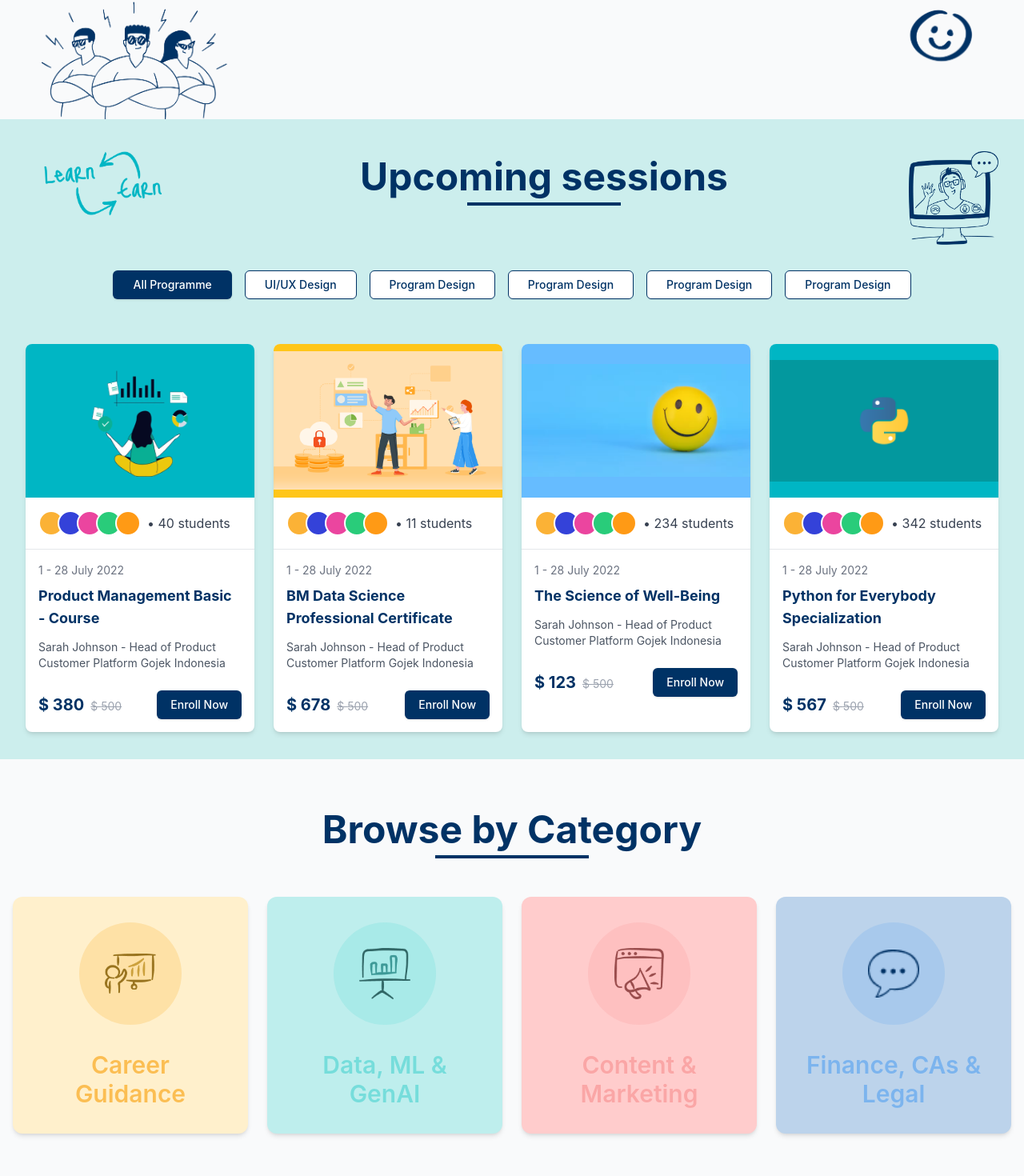
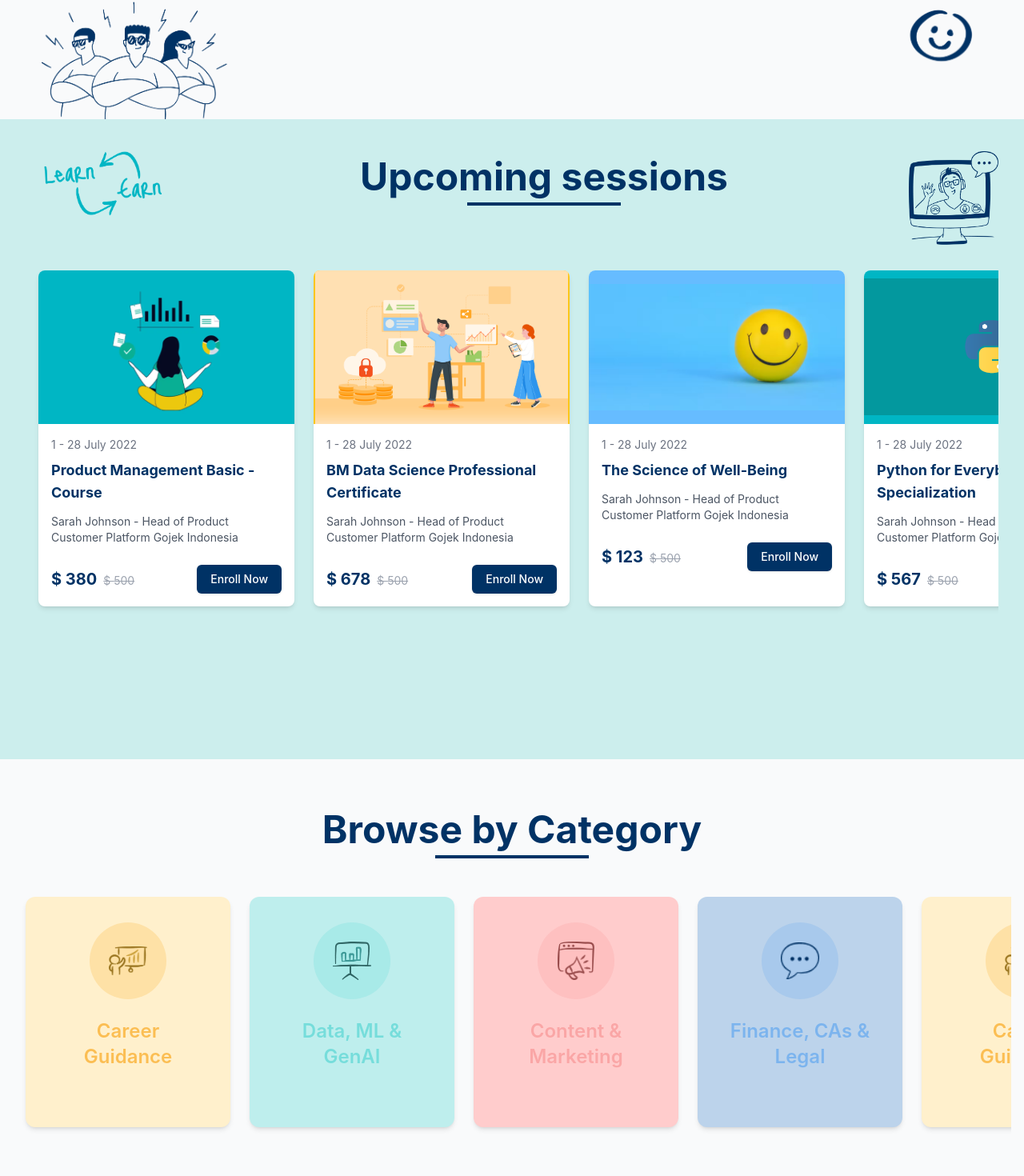
Before and after one commit to shourya0-0/IndieGuru, a React (Vite) app: page / in a window 1280 px wide. Shown: the part 1511-2981 px from the top of the page at 80% size. Built offline with nearby package versions, Linux system fonts and the light colour scheme.

Commit message:
addded horizontal scroll in sections

```diff
--- a/src/components/EducationalPlatform.jsx
+++ b/src/components/EducationalPlatform.jsx
@@ -1,5 +1,7 @@
 import React from "react";
-import { Button } from "./ui/button"; // Make sure this path is correct
+import { Button } from "./ui/button"; // Ensure the path is correct
+// eslint-disable-next-line no-unused-vars
+import { motion } from "framer-motion"; // Import framer-motion
 
 export default function EducationalPlatform() {
   const courses = [
@@ -49,113 +51,69 @@ export default function EducationalPlatform() {
     },
   ];
 
-  const categories = [
-    "All Programme",
-    "UI/UX Design",
-    "Program Design",
-    "Program Design",
-    "Program Design",
-    "Program Design",
-  ];
-
   return (
-    <div className="min-h-screen bg-[#cceeed] p-8 max-w-[100vw]">
+    <motion.div
+      className="min-h-screen bg-[#cceeed] p-8 max-w-[100vw]"
+      initial={{ opacity: 0, y: 20 }}
+      animate={{ opacity: 1, y: 0 }}
+      transition={{ duration: 0.5 }}
+    >
       <div className="max-w-7xl mx-auto">
         {/* Header Section */}
-        <div className="flex justify-between items-start mb-8">
-          {/* Left Image */}
+        <motion.div
+          className="flex justify-between items-start mb-8"
+          initial={{ opacity: 0, y: -20 }}
+          animate={{ opacity: 1, y: 0 }}
+          transition={{ duration: 0.5, delay: 0.2 }}
+        >
           <div className="relative w-48 h-24">
-            <img
-              src="/Group 237661.png"
-              alt="Learn & Earn"
-              className="object-contain w-full h-full"
-            />
+            <img src="/Group 237661.png" alt="Learn & Earn" className="object-contain w-full h-full" />
           </div>
-
-          {/* Center Heading */}
           <div className="flex-1 text-center mt-4">
             <h1 className="text-[#003265] text-5xl font-bold mb-2">Upcoming sessions</h1>
             <div className="w-48 h-1 bg-[#003265] mx-auto"></div>
           </div>
+          <div className="w-28 h-auto mt-2">
+            <img src="/hello--users-people-hello.png" alt="Video call illustration" className="object-contain w-full h-full" />
+          </div>
+        </motion.div>
 
-          {/* Right Image (smaller) */}
-          <div className="w-28 h-auto mt-2">
-            <img
-              src="/hello--users-people-hello.png"
-              alt="Video call illustration"
-              className="object-contain w-full h-full"
-            />
+        {/* Course Cards - Horizontal Scroll */}
+        <motion.div
+          className="relative"
+          initial={{ opacity: 0 }}
+          animate={{ opacity: 1 }}
+          transition={{ duration: 0.5, delay: 0.4 }}
+        >
+          <div className="flex gap-6 overflow-x-auto snap-x snap-mandatory pb-4 px-4 scrollbar-hide"
+               style={{ scrollSnapType: 'x mandatory', scrollBehavior: 'smooth', WebkitOverflowScrolling: 'touch', msOverflowStyle: 'none', scrollbarWidth: 'none' }}>
+            {courses.concat(courses).map((course, index) => (
+              <motion.div
+                key={index}
+                className="flex-none w-80 snap-center bg-white rounded-lg overflow-hidden shadow-md"
+                whileHover={{ scale: 1.03 }}
+                transition={{ duration: 0.2 }}
+              >
+                <div className="h-48" style={{ backgroundColor: course.color }}>
+                  <img src={course.image} alt={course.title} className="w-full h-full object-contain" />
                 </div>
-        </div>
-
-        {/* Filter Buttons - Centered */}
-        <div className="flex justify-center mb-12 pb-2">
-          <div className="flex gap-4 flex-wrap justify-center max-w-[100vw]">
-            {categories.map((category, index) => (
-              <Button
-                key={index}
-                variant={index === 0 ? "default" : "outline"}
-                className={`rounded-md px-6 py-2 whitespace-nowrap ${
-                  index === 0
-                    ? "bg-[#003265] text-white hover:bg-[#0a2540]"
-                    : "bg-white text-[#003265] border-[#003265] hover:bg-[#f5f3ff]"
-                }`}
-              >
-                {category}
-              </Button>
-            ))}
-          </div>
-        </div>
-
-        {/* Course Cards */}
-        <div className="grid grid-cols-1 md:grid-cols-2 lg:grid-cols-4 gap-6">
-          {courses.map((course) => (
-            <div key={course.id} className="bg-white rounded-lg overflow-hidden shadow-md">
-              {/* Course Image */}
-              <div className="h-48" style={{ backgroundColor: course.color }}>
-                <img
-                  src={course.image}
-                  alt={course.title}
-                  className="w-full h-full object-contain"
-                />
-              </div>
-
-              {/* Student Info */}
-              <div className="flex items-center p-4 border-b">
-                <div className="flex -space-x-2">
-                  {[...Array(5)].map((_, i) => (
-                    <div
-                      key={i}
-                      className="w-8 h-8 rounded-full border-2 border-white overflow-hidden"
-                      style={{
-                        backgroundColor: ["#fbb236", "#3442d9", "#eb459f", "#29cc7a", "#ff9a15"][i % 5],
-                      }}
-                    ></div>
-                  ))}
-                </div>
-                <span className="ml-2 text-gray-700">• {course.students} students</span>
-              </div>
-
-              {/* Course Details */}
                 <div className="p-4">
                   <div className="text-sm text-gray-500 mb-2">{course.date}</div>
                   <h3 className="text-lg font-bold text-[#003265] mb-3">{course.title}</h3>
                   <p className="text-sm text-gray-600 mb-6">{course.instructor}</p>
-
                   <div className="flex justify-between items-center">
                     <div className="flex items-baseline">
                       <span className="text-xl font-bold text-[#003265]">$ {course.price}</span>
                       <span className="ml-2 text-gray-400 line-through text-sm">$ {course.originalPrice}</span>
                     </div>
-                  <Button className="bg-[#003265] hover:bg-[#0a2540] text-white">
-                    Enroll Now
-                  </Button>
+                    <Button className="bg-[#003265] hover:bg-[#0a2540] text-white">Enroll Now</Button>
                   </div>
                 </div>
-            </div>
+              </motion.div>
             ))}
           </div>
+        </motion.div>
       </div>
-    </div>
+    </motion.div>
   );
 }
--- a/src/components/HowItWorks.jsx
+++ b/src/components/HowItWorks.jsx
@@ -47,31 +47,6 @@ const HowItWorks = () => {
         observer.unobserve(sectionRef.current);
       }
     };
-  }, []);
-
-  useEffect(() => {
-    const handleScroll = () => {
-      if (!sectionRef.current) return;
-
-      const sectionRect = sectionRef.current.getBoundingClientRect();
-      const viewportHeight = window.innerHeight;
-
-      if (sectionRect.top <= 0 && sectionRect.bottom >= viewportHeight) {
-        const totalScrollDistance = sectionRect.height - viewportHeight;
-        const scrolledDistance = -sectionRect.top;
-        const progress = Math.min(Math.max(scrolledDistance / totalScrollDistance, 0), 1);
-
-        const stepIndex = Math.min(Math.floor(progress * 4), 3);
-        const newStep = stepIndex + 1;
-        setCurrentStep(newStep);
-      } else if (sectionRect.top > 0) {
-        setCurrentStep(1);
-      }
-    };
-
-    window.addEventListener('scroll', handleScroll);
-    handleScroll();
-    return () => window.removeEventListener('scroll', handleScroll);
   }, []);
 
   const handleStepChange = (step) => {
--- a/src/components/catrgory-browser.jsx
+++ b/src/components/catrgory-browser.jsx
@@ -45,44 +45,61 @@ const CategoryBrowser = () => {
   }
 
   return (
-    <div className="max-w-[100vw] py-16 px-4 max-w-7xl mx-auto">
-      <div className="text-center mb-12">
+    <motion.div
+      className="max-w-[100vw] py-16 px-4 max-w-7xl mx-auto"
+      initial={{ opacity: 0, y: 20 }}
+      animate={{ opacity: 1, y: 0 }}
+      transition={{ duration: 0.5 }}
+    >
+      <motion.div
+        className="text-center mb-12"
+        initial={{ opacity: 0, y: -20 }}
+        animate={{ opacity: 1, y: 0 }}
+        transition={{ duration: 0.5, delay: 0.2 }}
+      >
         <h2 className="text-4xl md:text-5xl font-bold text-[#003265] mb-2">Browse by Category</h2>
         <div className="w-48 h-1 bg-[#003265] mx-auto"></div>
-      </div>
+      </motion.div>
 
-      <div className="grid grid-cols-1 sm:grid-cols-2 lg:grid-cols-4 gap-6">
-        {categories.map((category) => (
       <motion.div
-            key={category.id}
-            className="cursor-pointer"
-            whileHover={{
-              scale: 1.03,
-              transition: { duration: 0.2 },
-            }}
+        className="relative overflow-hidden"
+        initial={{ opacity: 0 }}
+        animate={{ opacity: 1 }}
+        transition={{ duration: 0.5, delay: 0.4 }}
+      >
+        <div className="flex gap-6 snap-x snap-mandatory pb-4 px-4 overflow-x-scroll no-scrollbar"
+             style={{ scrollSnapType: 'x mandatory', scrollBehavior: 'smooth', WebkitOverflowScrolling: 'touch', scrollbarWidth: 'none', msOverflowStyle: 'none' }}>
+          {categories.concat(categories).map((category, index) => (
+            <motion.div
+              key={index}
+              className="flex-none w-64 h-72 snap-center cursor-pointer"
+              whileHover={{ scale: 1.03, transition: { duration: 0.2 } }}
+              initial={{ opacity: 0, y: 20 }}
+              animate={{ opacity: 1, y: 0 }}
+              transition={{ duration: 0.5, delay: 0.2 + index * 0.1 }}
               onClick={() => handleCategoryClick(category.id)}
               onMouseEnter={() => setHoveredCategory(category.id)}
               onMouseLeave={() => setHoveredCategory(null)}
             >
               <div
-              className={`rounded-xl overflow-hidden shadow-md h-full transition-all duration-300 ${
+                className={`w-64 h-72 rounded-xl overflow-hidden shadow-md transition-all duration-300 ${
                   selectedCategory === category.id ? "ring-4 ring-[#003265]" : ""
                 }`}
                 style={{ backgroundColor: category.color }}
               >
                 <div className="p-8 flex flex-col items-center">
                   <div
-                  className="w-32 h-32 rounded-full flex items-center justify-center mb-8"
+                    className="w-24 h-24 rounded-full flex items-center justify-center mb-6"
                     style={{ backgroundColor: `${category.iconColor}40` }}
                   >
                     <img
                       src={category.iconPath}
                       alt={category.title}
-                    className="w-16 h-16 object-contain"
+                      className="w-12 h-12 object-contain"
                     />
                   </div>
                   <h3
-                  className="text-2xl md:text-3xl font-semibold text-center"
+                    className="text-xl md:text-2xl font-semibold text-center"
                     style={{
                       color: category.iconColor,
                       opacity: hoveredCategory === category.id || selectedCategory === category.id ? 1 : 0.8,
@@ -95,6 +112,7 @@ const CategoryBrowser = () => {
             </motion.div>
           ))}
         </div>
+      </motion.div>
 
       {selectedCategory && (
         <motion.div
@@ -117,7 +135,7 @@ const CategoryBrowser = () => {
           </button>
         </motion.div>
       )}
-    </div>
+    </motion.div>
   )
 }
 
--- /dev/null
+++ b/src/styles/globals.css
@@ -0,0 +1,8 @@
+.scrollbar-hide {
+  -ms-overflow-style: none; /* Internet Explorer 10+ */
+  scrollbar-width: none; /* Firefox */
+}
+
+.scrollbar-hide::-webkit-scrollbar {
+  display: none; /* Safari and Chrome */
+}
```
Lines whose indentation alone changed are shown as unchanged.
